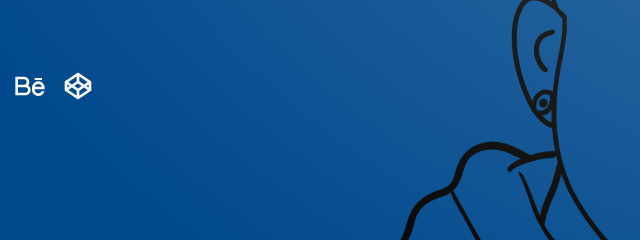
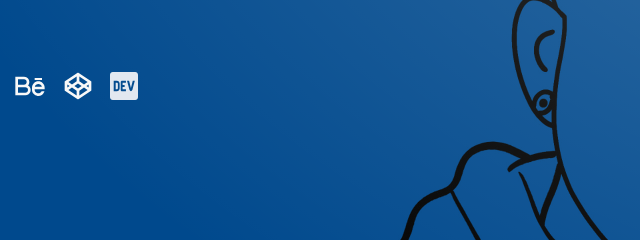
Before and after one commit to RuanAragao/ruanaragao-site, a plain HTML site: page index.html in a window 1280 px wide. Shown: the part 362-602 px from the top of the page, 162-802 px from the left. Drawn offline with Linux system fonts and the light colour scheme.

Commit message:
Add Dev.to link and SVG icon to index.html

```diff
--- a/index.html
+++ b/index.html
@@ -61,6 +61,12 @@
             </svg>
           </a>
         </li>
+        <li>
+          <a href="https://dev.to/ruanaragao">
+            <span class="sr-only">Dev</span>
+            <svg xmlns="http://www.w3.org/2000/svg" width="28" height="32" viewBox="0 0 448 512"><path fill="currentColor" d="M120.12 208.29c-3.88-2.9-7.77-4.35-11.65-4.35H91.03v104.47h17.45c3.88 0 7.77-1.45 11.65-4.35s5.82-7.25 5.82-13.06v-69.65c-.01-5.8-1.96-10.16-5.83-13.06M404.1 32H43.9C19.7 32 .06 51.59 0 75.8v360.4C.06 460.41 19.7 480 43.9 480h360.2c24.21 0 43.84-19.59 43.9-43.8V75.8c-.06-24.21-19.7-43.8-43.9-43.8M154.2 291.19c0 18.81-11.61 47.31-48.36 47.25h-46.4V172.98h47.38c35.44 0 47.36 28.46 47.37 47.28zm100.68-88.66H201.6v38.42h32.57v29.57H201.6v38.41h53.29v29.57h-62.18c-11.16.29-20.44-8.53-20.72-19.69V193.7c-.27-11.15 8.56-20.41 19.71-20.69h63.19zm103.64 115.29c-13.2 30.75-36.85 24.63-47.44 0l-38.53-144.8h32.57l29.71 113.72l29.57-113.72h32.58z"/></svg>
+          </a>
+        </li>
       </ul>
     </header>
     <main>
```
